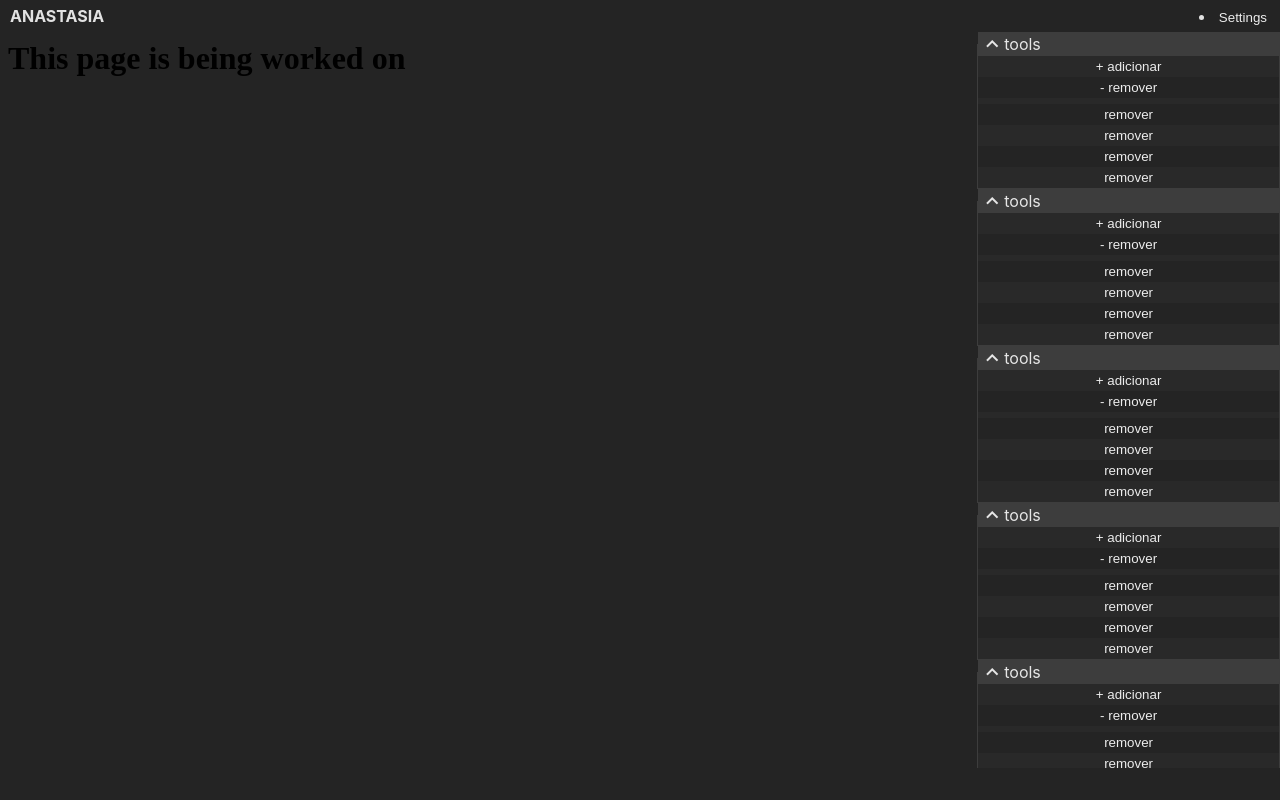
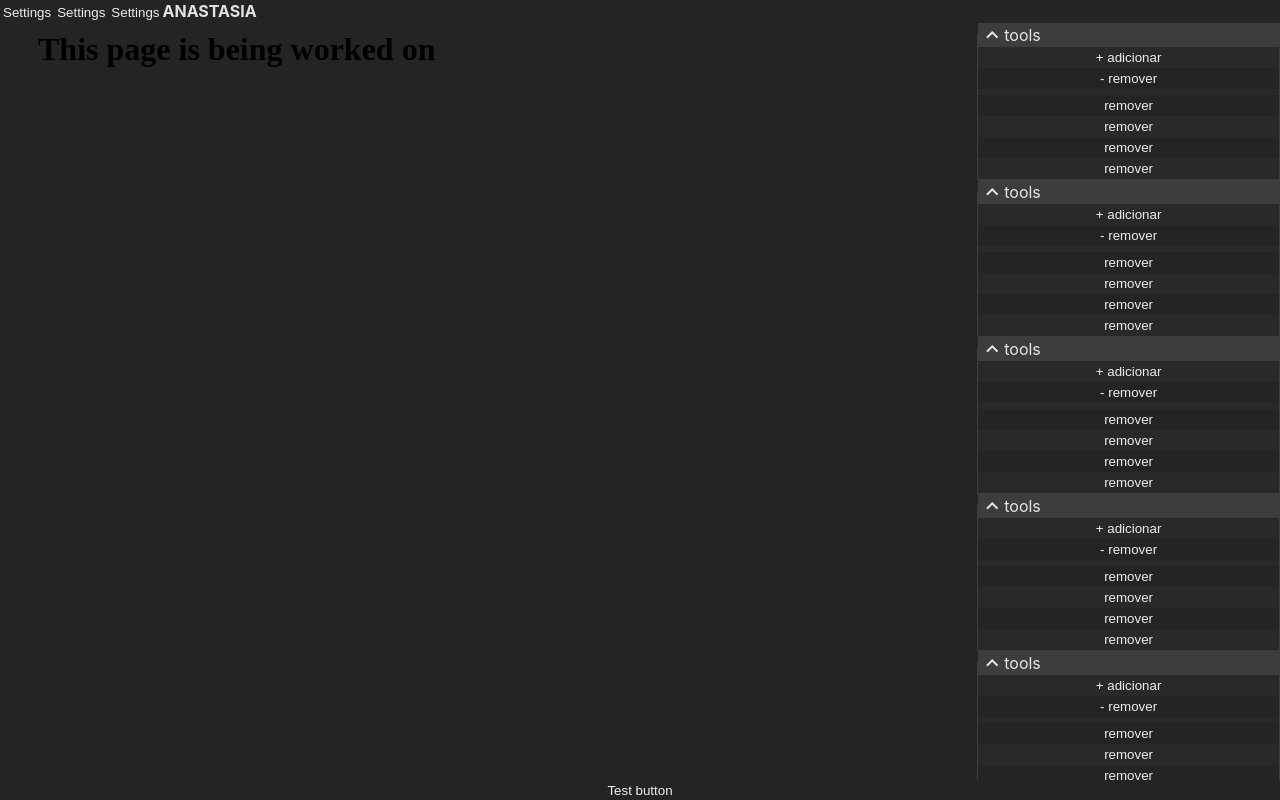
Before and after one commit to DarkCat5501/Anastasia, a Vue app: page / in a window 1280 px wide. Built offline with nearby package versions, Linux system fonts and the light colour scheme.

Commit message:
WIP: added left side menu minimizing

```diff
--- a/src/App.vue
+++ b/src/App.vue
@@ -1,11 +1,13 @@
 <template>
   <header class="an-header">
+    <ToolBar/>
     <span>Anastasia</span>
-    <ToolBar/>
   </header>
-  <LeftSideMenu/>
-  <Viewport/>
-  <RightSideMenu/>
+  <main class="center-area">
+    <LeftSideMenu/>
+    <Viewport/>
+    <RightSideMenu/>
+  </main>
   <StatusBar/>
 </template>
 
@@ -17,15 +19,12 @@ import RightSideMenu from "./components/RightSideMenu.vue";
 import Viewport from "./components/Viewport.vue";
 </script>
 
-<style>
-body {
+<style scoped>
+.center-area {
   overflow: hidden;
   display: grid;
-  grid-template:
-    "header header header"
-    "leftmenu viewport rightmenu"
-    "status status status";
-  grid-template-rows: 2rem auto var(--status-size, 2rem);
-  grid-template-columns: var(--leftmenu-size, 0ch) auto var(--rightmenu-size, 30ch);
+  grid-template:"leftmenu viewport rightmenu";
+  height:100%;
+  grid-template-columns: var(--leftmenu-size, 3ch) auto var(--rightmenu-size, 30ch);
 }
 </style>
--- a/src/components/LeftSideMenu.vue
+++ b/src/components/LeftSideMenu.vue
@@ -1,8 +1,33 @@
 <template>
-  <aside class="an-left-sidemenu">
+  <aside ref="selfEl" class="an-left-sidemenu" @dblclick="handleMinimize">
   </aside>
 </template>
 
-<script setup>
+<script setup lang="ts">
+import { onMounted, ref, unref } from 'vue';
 
+const selfEl = ref<HTMLDivElement>();
+const size = ref(3);
+const minimized = ref(true);
+
+function handleMinimize(event) {
+  if(unref(minimized)){
+    size.value = 30;
+  } else {
+    size.value = 3;
+  }
+  minimized.value=!unref(minimized);
+  handleResize();
+}
+
+function handleResize(){
+  const parent = unref(selfEl).parentElement;
+  const rect = unref(selfEl).getBoundingClientRect();
+  console.log(rect)
+  parent.style.setProperty("--leftmenu-size",`${unref(size)}ch`);
+}
+
+onMounted(()=>{
+  handleResize();
+})
 </script>
--- a/src/components/StatusBar.vue
+++ b/src/components/StatusBar.vue
@@ -1,5 +1,5 @@
 <template>
 	<footer class="an-statusbar">
-
+		<button>Test button</button>
 	</footer>
 </template>
--- a/src/components/ToolBar.vue
+++ b/src/components/ToolBar.vue
@@ -1,5 +1,11 @@
 <template>
-	<ul>
+	<ul class="menu-bar">
+		<li>
+		<button>Settings</button>
+		</li>
+		<li>
+		<button>Settings</button>
+		</li>
 		<li>
 		<button>Settings</button>
 		</li>
--- a/src/style.css
+++ b/src/style.css
@@ -23,9 +23,13 @@ body {
   width: 100dvw;
   height: 100vh;
   height: 100dvh;
+  max-height: 100vh;
+  max-height: 100dvh;
   user-select: none;
   user-zoom: fixed;
-
+  display: flex;
+  flex-direction: column;
+  flex: 1;
   /*base colors*/
   --th-cl0: #1d1d1d;
   --th-cl0-l: #2d2d2d;
@@ -60,14 +64,15 @@ body {
 
 /* components ;*/
 .an-header {
+  text-transform: uppercase;
   grid-area: header;
   display: flex;
   font-weight: bold;
-  text-transform: uppercase;
-  justify-content: space-between;
   align-items: center;
   overflow: hidden;
-  padding-inline: 10px;
+  padding: 0;
+  margin: 0;
+  height: fit-content;
 }
 
 .an-viewport {
@@ -115,10 +120,40 @@ fieldset:has(>legend)[class~="an-menu"]>legend {
   display: flex;
 }
 
+.menu-bar {
+  margin: 0;
+  padding: 0;
+  list-style: none;
+}
+
+.menu-bar>li {
+  margin: 0;
+  padding: 0;
+  float: left;
+}
+
 /*Special MENUs*/
 .an-left-sidemenu {
   grid-area: leftmenu;
-  overflow-y: scroll;
+  overflow-y: hidden;
+  position: relative;
+  /* height: 101%; */
+}
+
+.an-left-sidemenu::after {
+  display: block;
+  content: "";
+  width: 0px;
+  height: 100%;
+  top: 0;
+  right: 0;
+  position: absolute;
+}
+
+.an-left-sidemenu:hover::after {
+  background: var(--th-cl1);
+  width: 1ch;
+  border-radius: 999px;
 }
 
 .an-right-sidemenu {
@@ -140,6 +175,7 @@ button {
   background: rgba(var(--th-cl0), 0.8);
   color: var(--th-txt-primary);
   border: var(--th-button-border, none);
+  margin: 0;
   width: 100%;
   padding: 3px;
 }
```
